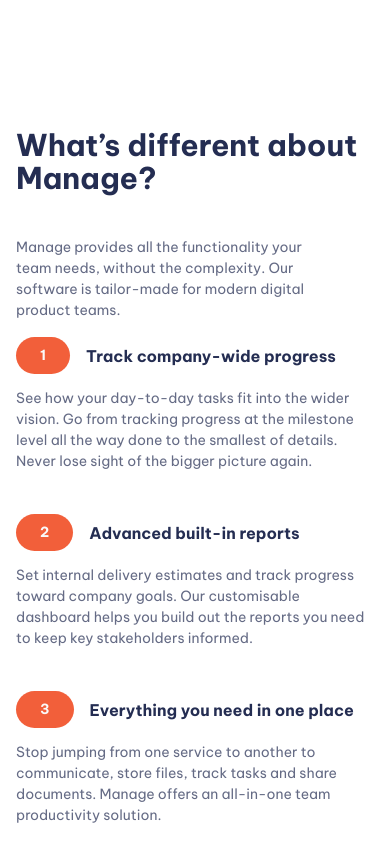
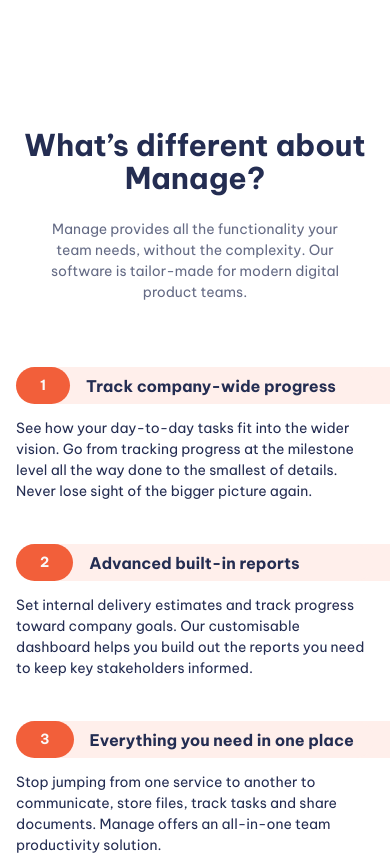
Before and after one commit to idir-m/frontend-mentor-project, a website built with Vite: page index.html in a window 390 px wide. Shown: the part 840-1699 px from the top of the page. Built offline with nearby package versions, Linux system fonts and the light colour scheme.

Commit message:
numbered items background color, centering the block in small sizes

```diff
--- a/index.html
+++ b/index.html
@@ -58,7 +58,7 @@
       <section class="padding-block-900">
         <div class="container">
           <div class="even-columns">
-            <div class="flow">
+            <div class="flow text-center-sm-only margin-bottom-700" style="--flow-spacer: 1.5rem;">
               <h2 class="fs-secondary-heading fw-bold">What’s different about Manage?</h2>
               <p>Manage provides all the functionality your team needs, without
                 the complexity. Our software is tailor-made for modern digital
@@ -68,24 +68,24 @@
               <ul class="numbered-items | flow" role="list">
                 <li>
                   <div class="flow" style="--flow-spacer: 1em">
-                    <h3 class="fs-600 fw-bold">Track company-wide progress</h3>
-                    <p data-width="wide">See how your day-to-day tasks fit into the wider vision. Go from
+                    <h3 class="numbered-items__title fs-600 fw-bold">Track company-wide progress</h3>
+                    <p class="numbered-items__body" data-width="wide">See how your day-to-day tasks fit into the wider vision. Go from
                       tracking progress at the milestone level all the way done to the
                       smallest of details. Never lose sight of the bigger picture again.</p>
                   </div>
                 </li>
                 <li>
                   <div class="flow" style="--flow-spacer: 1em">
-                    <h3 class="fs-600 fw-bold">Advanced built-in reports</h3>
-                    <p data-width="wide">Set internal delivery estimates and track progress toward company
+                    <h3 class="numbered-items__title fs-600 fw-bold">Advanced built-in reports</h3>
+                    <p class="numbered-items__body" data-width="wide">Set internal delivery estimates and track progress toward company
                       goals. Our customisable dashboard helps you build out the reports
                       you need to keep key stakeholders informed.</p>
                   </div>
                 </li>
                 <li>
                   <div class="flow" style="--flow-spacer: 1em">
-                    <h3 class="fs-600 fw-bold">Everything you need in one place</h3>
-                    <p data-width="wide">Stop jumping from one service to another to communicate, store files,
+                    <h3 class="numbered-items__title fs-600 fw-bold">Everything you need in one place</h3>
+                    <p class="numbered-items__body" data-width="wide">Stop jumping from one service to another to communicate, store files,
                       track tasks and share documents. Manage offers an all-in-one team
                       productivity solution.</p>
                   </div>
--- a/style.css
+++ b/style.css
@@ -414,6 +414,8 @@
 
 .numbered-items {
   counter-reset: count;
+  width: fit-content;
+  margin-inline: auto;
 }
 
 .numbered-items li {
@@ -422,16 +424,40 @@
 
 .numbered-items div {
   display: grid;
+  position: relative;
   align-items: center;
   column-gap: var(--size-400);
   grid-template-columns: min-content 1fr;
 }
 
-.numbered-items p {
+
+
+@media (max-width: 40em) {
+  .numbered-items__title::before {
+
+    --bg-title: var(--clr-accent-100);
+
+    content: "";
+    position: absolute;
+    grid-column: 1 / -1;
+    z-index: -1;
+    border-radius: 100vw;
+    inset: 0;
+    box-shadow: 5em 0 0 var(--bg-title);
+    grid-row: 1 / 2;
+    background-color: var(--bg-title);
+  }
+}
+
+.numbered-items__title {
+  line-height: 1em;
+}
+
+.numbered-items__body {
   grid-column-end: -1;
 }
 @media (max-width: 30em){
-  .numbered-items p {
+  .numbered-items__body {
     grid-column-start: 1;
   }
 }
@@ -518,6 +544,10 @@
   padding-block: var(--size-700);
 }
 
+.margin-bottom-700 {
+  margin-block-end: var(--size-700);
+}
+
 .container{
   --max-width: 1110px ;
   --padding: 1rem;
@@ -529,6 +559,24 @@
 .even-columns{
   display: grid;
   gap: 1rem;
+}
+
+.text-center {
+  text-align: center;
+}
+
+.text-center p {
+  margin-inline: auto;
+}
+
+@media (max-width: 50em) {
+  .text-center-sm-only {
+    text-align: center;
+  }
+
+  .text-center-sm-only p {
+    margin-inline: auto;
+  }
 }
 
 @media (min-width: 50em){
```
